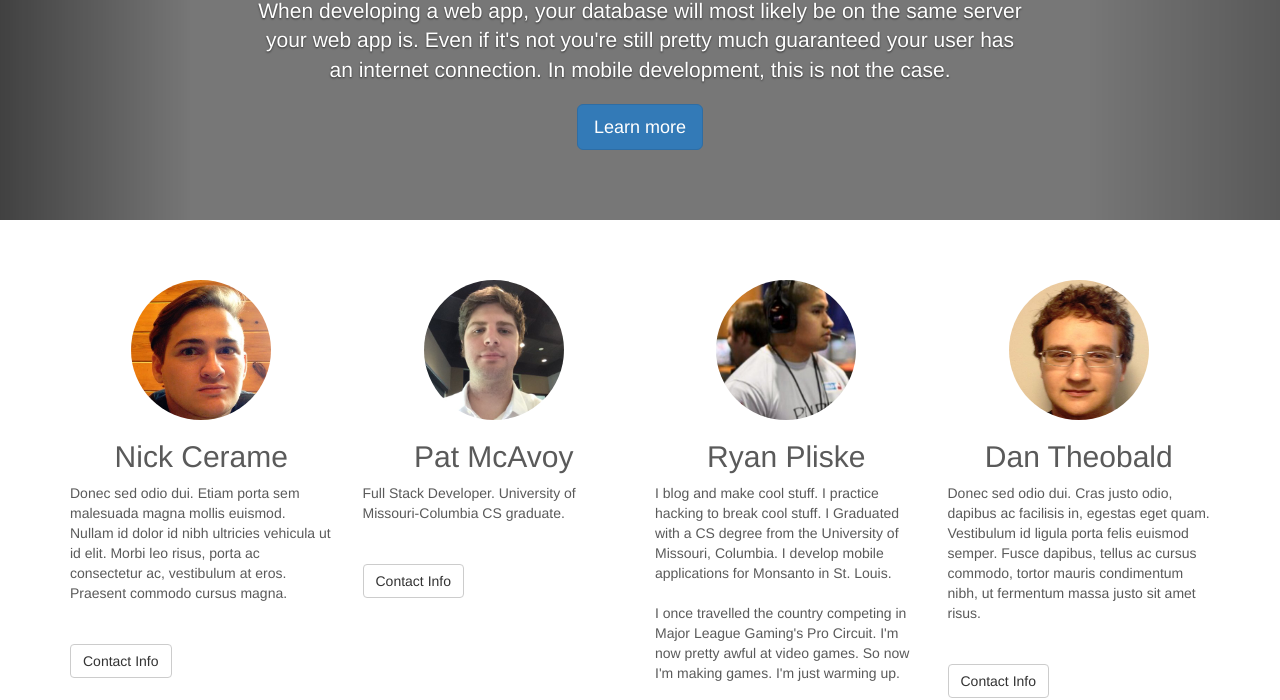
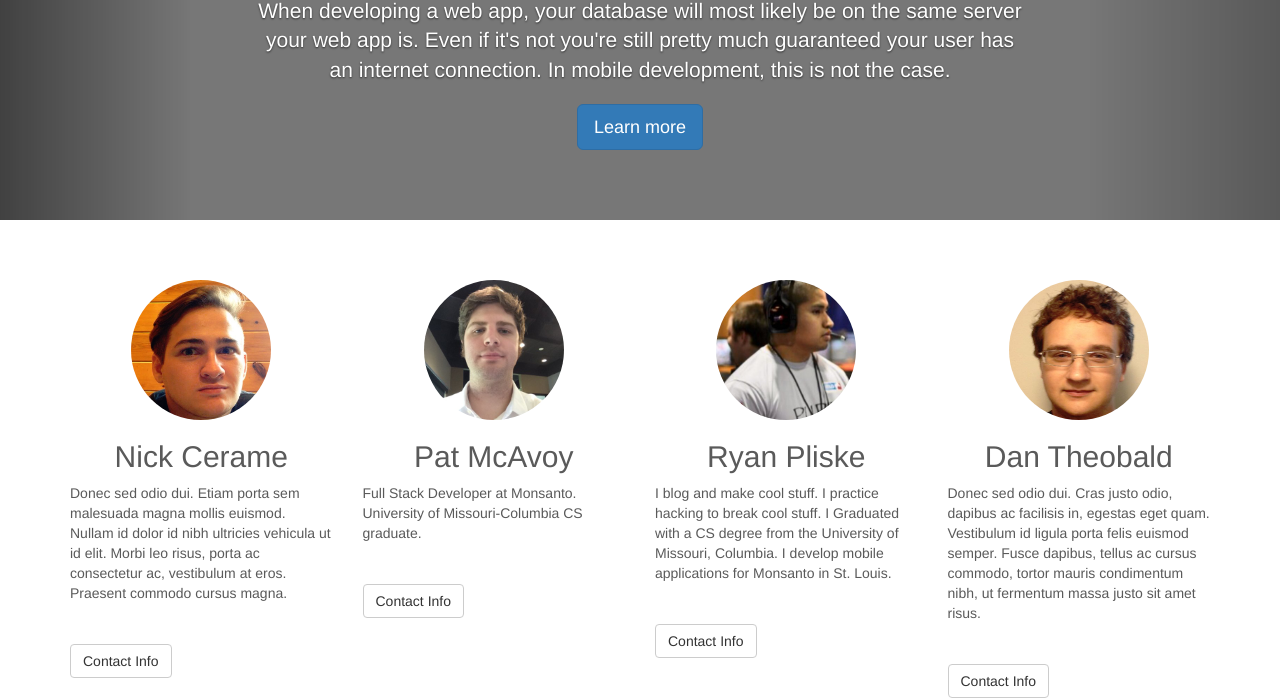
Before and after one commit to RyanPliske/CompetidevBlog, a plain HTML site: page index.html in a window 1280 px wide. Shown: the part 280-980 px from the top of the page. Drawn offline with nearby package versions, Linux system fonts and the light colour scheme; a small style sheet from the web is missing.

Commit message:
edit to ryans bio

```diff
--- a/developers.html
+++ b/developers.html
@@ -12,7 +12,7 @@
   <div class="col-lg-3">
     <center><img class="img-circle" src="pat2.jpg" alt="Pat McAvoy" width="140" height="140">
     <h2>Pat McAvoy</h2></center>
-    <p id="pats-bio">Full Stack Developer. University of Missouri-Columbia CS graduate.</p>
+    <p id="pats-bio">Full Stack Developer at Monsanto. University of Missouri-Columbia CS graduate.</p>
     <span id="pats-info" class="hidden">
       <center>
         <a href="http://programmingpat.com/" target="_blank">
@@ -36,7 +36,7 @@
   <div class="col-lg-3">
     <center><img class="img-circle" src="ryan.jpeg" alt="Ryan Pliske" width="140" height="140">
     <h2>Ryan Pliske</h2></center>
-    <p id="ryans-bio">I blog and make cool stuff. I practice hacking to break cool stuff. I Graduated with a CS degree from the University of Missouri, Columbia. I develop mobile applications for Monsanto in St. Louis. </br></br>I once travelled the country competing in Major League Gaming's Pro Circuit. I'm now pretty awful at video games. So now I'm making games. I'm just warming up.</p>
+    <p id="ryans-bio">I blog and make cool stuff. I practice hacking to break cool stuff. I Graduated with a CS degree from the University of Missouri, Columbia. I develop mobile applications for Monsanto in St. Louis.</p>
     <span id="ryans-info" class="hidden">
       <center>
         <a href="http://ryanpliske.com/" target="_blank">
```
